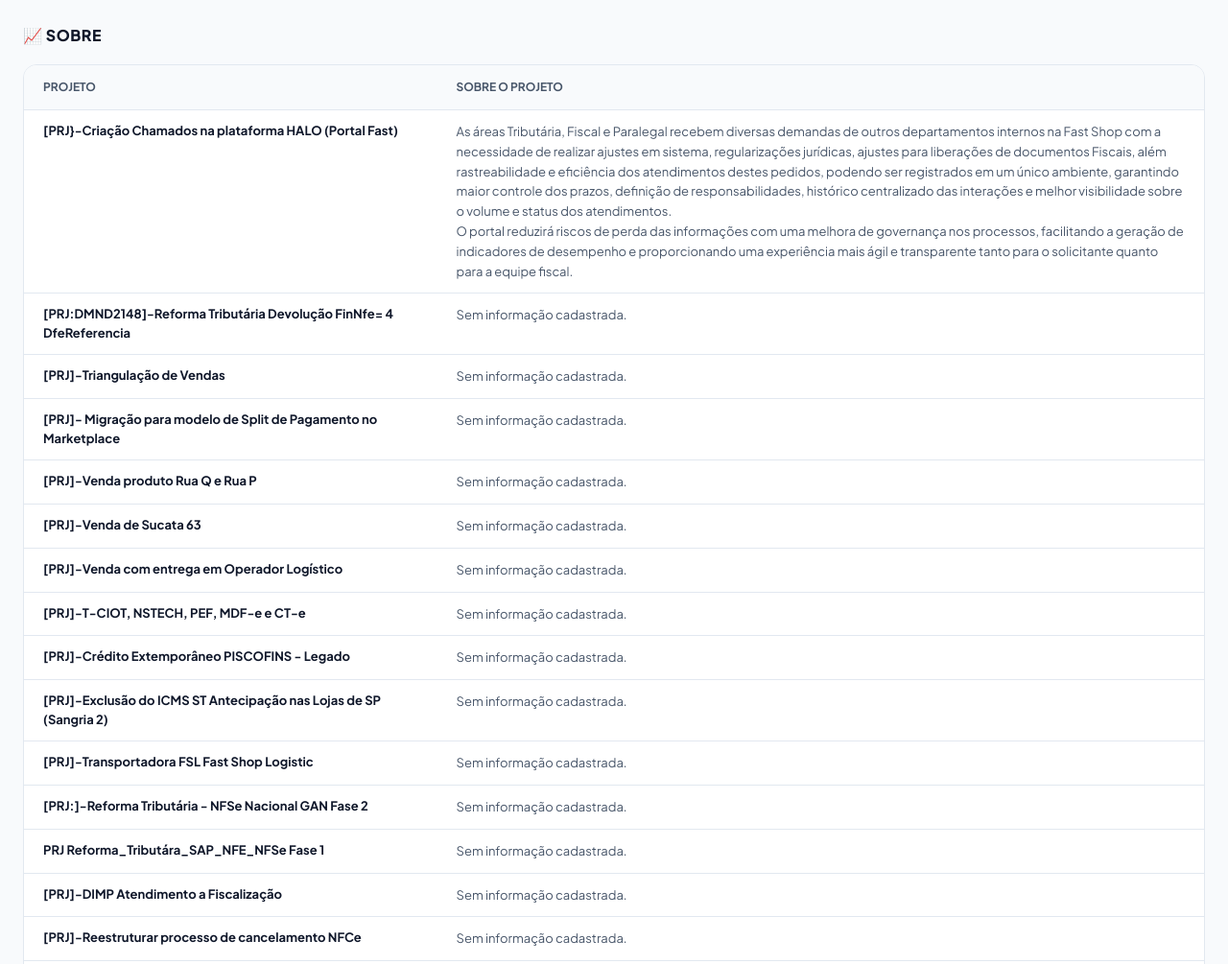
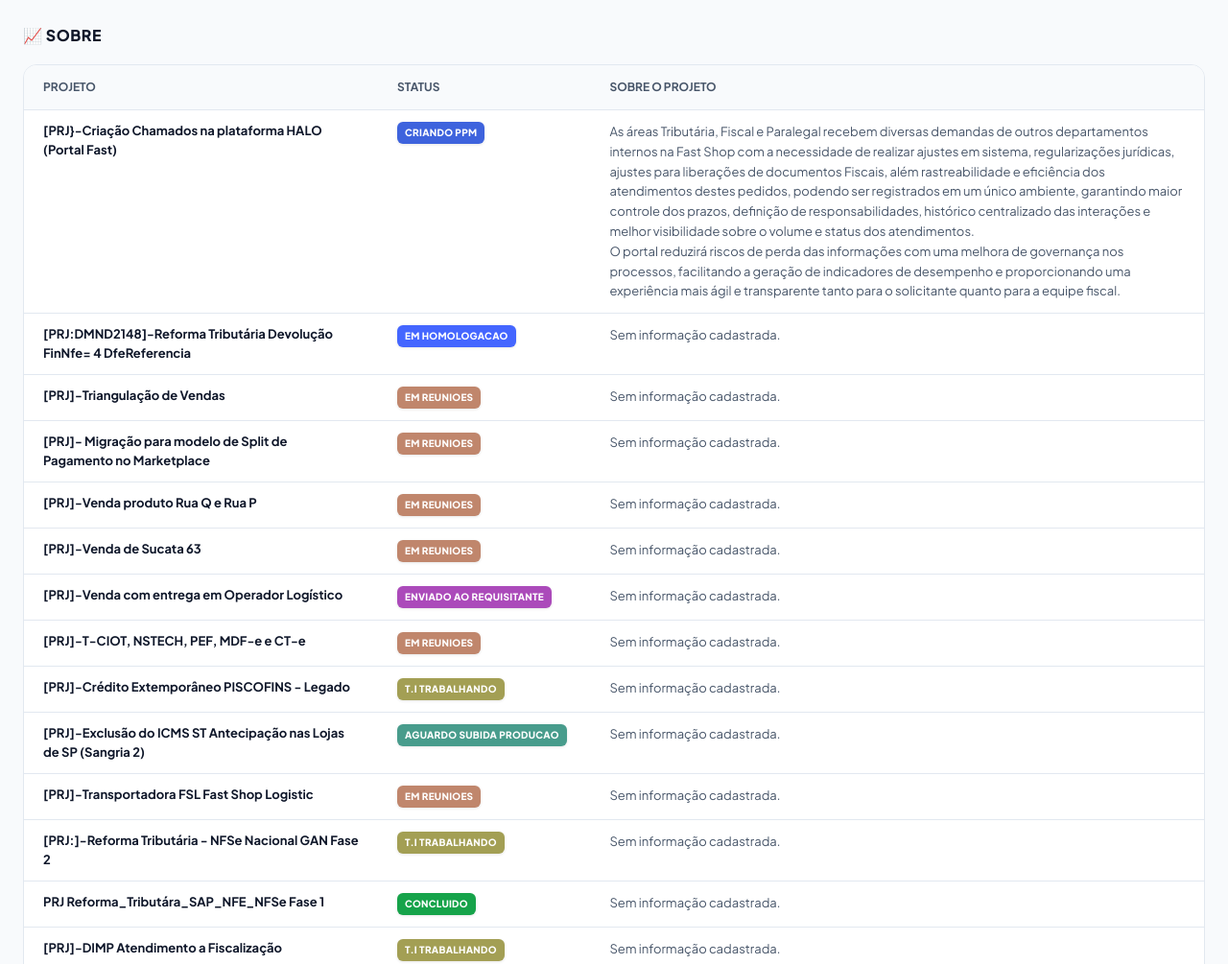
Before and after one commit to signorellireis-star/kanban-projetos-fiscais, a plain HTML site: page index.html in a window 1280 px wide. Shown: the part 3489-4494 px from the top of the page at 96% size. Drawn offline with Linux system fonts and the light colour scheme.

Commit message:
Add files via upload

```diff
--- a/index.html
+++ b/index.html
@@ -808,8 +808,9 @@
             <table class="data-table">
                 <thead>
                     <tr>
-                        <th style="width: 35%;">Projeto</th>
-                        <th style="width: 65%;">Sobre o projeto</th>
+                        <th style="width: 30%;">Projeto</th>
+                        <th style="width: 18%;">Status</th>
+                        <th style="width: 52%;">Sobre o projeto</th>
                     </tr>
                 </thead>
                 <tbody id="tableResumoBody"></tbody>
@@ -1071,16 +1072,18 @@ function render() {
         });
     }
 
-    // Render 📈 SOBRE (Lendo diretamente da coluna 'Resumo' do ClickUp)
+    // Render 📈 SOBRE (Lendo diretamente da coluna 'Resumo' do ClickUp + Coluna de Status com Cores)
     const tableBody = document.getElementById('tableResumoBody');
     tableBody.innerHTML = '';
 
     filtered.forEach(p => {
         const tr = document.createElement('tr');
         const resText = (p.resumo_raw && p.resumo_raw.trim() !== '') ? p.resumo_raw.trim() : 'Sem informação cadastrada.';
+        const statusBadgeHtml = `<span class="status-badge" style="background-color: ${getStatusColor(p.status)}; margin-bottom: 0; white-space: nowrap;">${p.status || 'SEM STATUS'}</span>`;
 
         tr.innerHTML = `
             <td><strong>${p.name}</strong></td>
+            <td>${statusBadgeHtml}</td>
             <td style="color: var(--text-secondary); white-space: pre-line; line-height: 1.6;">${resText}</td>
         `;
         tableBody.appendChild(tr);
```
Also changed, not shown: kanban_projetos_fiscais_light_dark.html (+6 -3 lines).
